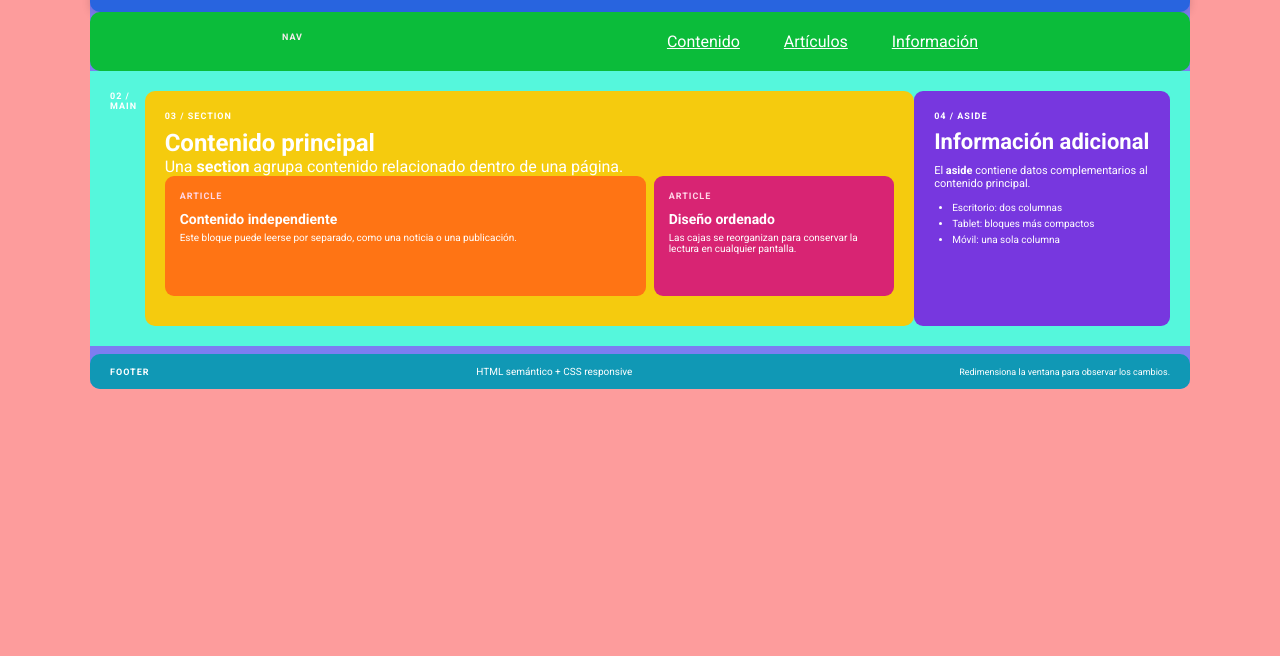
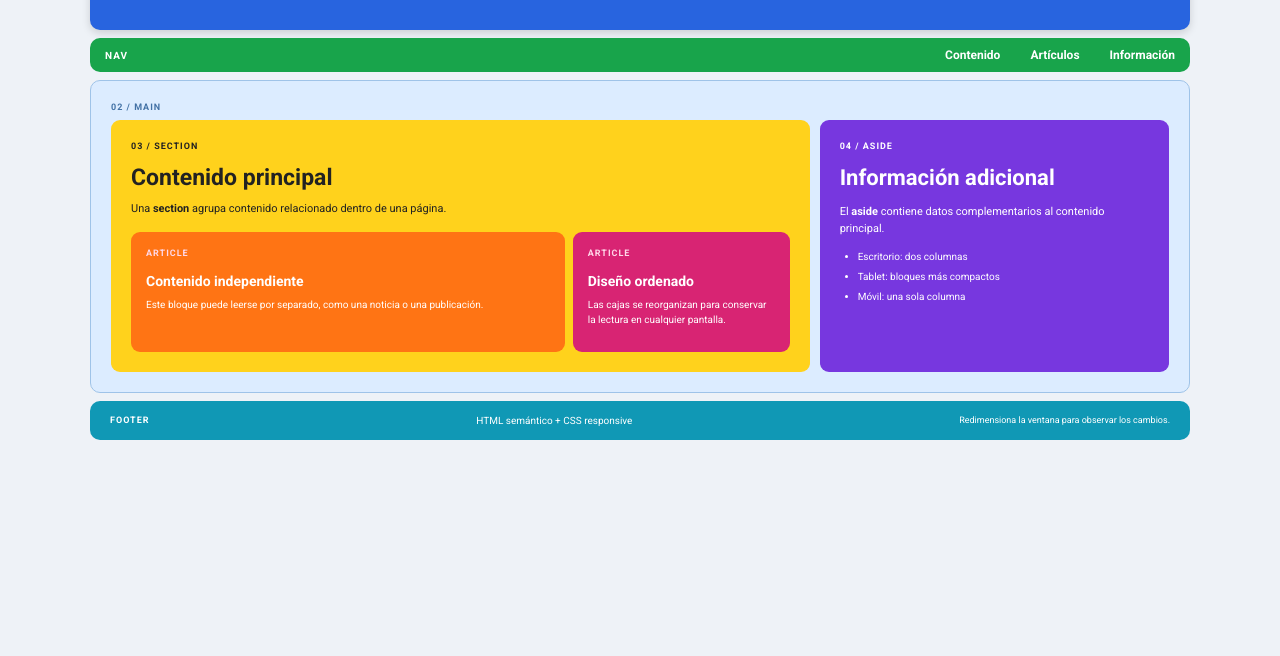
Before and after one commit to wdtuero2026-beep/prueba_practica, a plain HTML site: page index.html in a window 1280 px wide. Shown: the part 144-800 px from the top of the page. Drawn offline with Linux system fonts and the light colour scheme.

Commit message:
cambios css

```diff
--- a/css/styles.css
+++ b/css/styles.css
@@ -1,24 +1,23 @@
+
 * {
   box-sizing: border-box;
+  margin: 0;
   padding: 0;
-    margin: 0;
 }
+
 body {
-    font-family: 'Roboto', sans-serif;
-    background-color: #fd9c9c;
+  font-family: "Roboto", Arial, sans-serif;
+  background: #eef2f7;
+  color: #222;
+  line-height: 1.5;
 }
-html {
-  scroll-behavior: smooth;
-}
+
 .contenedor {
-    background-color: rgb(125, 125, 241);
-    color:white;
-    align-items: center;
   width: 90%;
   max-width: 1100px;
   margin: 20px auto;
-    border-radius: 10px;
 }
+
 .caja {
   border-radius: 10px;
   padding: 20px;
@@ -32,6 +31,7 @@ html {
   letter-spacing: 1px;
   margin-bottom: 8px;
 }
+
 .nombre-componente {
   display: block;
   font-size: 9px;
@@ -39,12 +39,8 @@ html {
   text-transform: uppercase;
   letter-spacing: 1px;
 }
-header {
-    background-color: #2e07f1;
-    color: white;
-    text-align: center;
-    padding: 20px;
-}
+
+
 .caja-header {
   background: #2864df;
   color: white;
@@ -67,43 +63,68 @@ header {
   font-size: 13px;
 }
 
-nav {
-    background-color: #0bbc3a;
-    padding: 10px;
+.caja-nav {
+  background: #18a44b;
+  color: white;
+  margin-top: 8px;
+  padding: 8px 15px;
   display: flex;
-    justify-content: space-around;
-    color: rgb(244, 235, 235);
-}
-a {
-  color: white;
-  padding: 20px;
-  border-radius: 10px;
-}
-main {
-    background-color: #55f7dc;
-    padding: 20px;
-    display: flex;
-
-}
-aside {
-    background-color: #b113e1;
-    padding: 20px;
-    float: right;
-    border-radius: 10px;
+  align-items: center;
+  justify-content: space-between;
 }
 
-section {
-    background-color: #f5cb0e;
-}
-article {
-    background-color: #f7e55c;
-    display: flex;
-    flex-direction: column;
-    padding: 10px;
-    margin-bottom: 10px;
+.caja-nav .nombre-componente {
+  font-size: 10px;
 }
 
+.enlaces {
+  display: flex;
+  gap: 30px;
+}
 
+.enlaces a {
+  color: white;
+  text-decoration: none;
+  font-size: 12px;
+  font-weight: bold;
+}
+
+.enlaces a:hover {
+  text-decoration: underline;
+}
+
+.contenido-principal {
+  margin-top: 8px;
+  border: 1px solid #9fc3e8;
+  background: #dcecff;
+  border-radius: 10px;
+  padding: 20px;
+  display: grid;
+  grid-template-columns: 2fr 1fr;
+  gap: 10px;
+}
+
+.etiqueta-main {
+  grid-column: 1 / -1;
+  color: #4271a5;
+  margin-bottom: -5px;
+}
+
+.caja-section {
+  background: #ffd21c;
+  padding: 20px;
+  border-radius: 9px;
+}
+
+.caja-section h2 {
+  font-size: 23px;
+  margin-bottom: 5px;
+}
+
+.caja-section > p {
+  font-size: 11px;
+  margin-bottom: 15px;
+}
 
 .articulos {
   display: grid;
```
Lines whose indentation alone changed are shown as unchanged.
